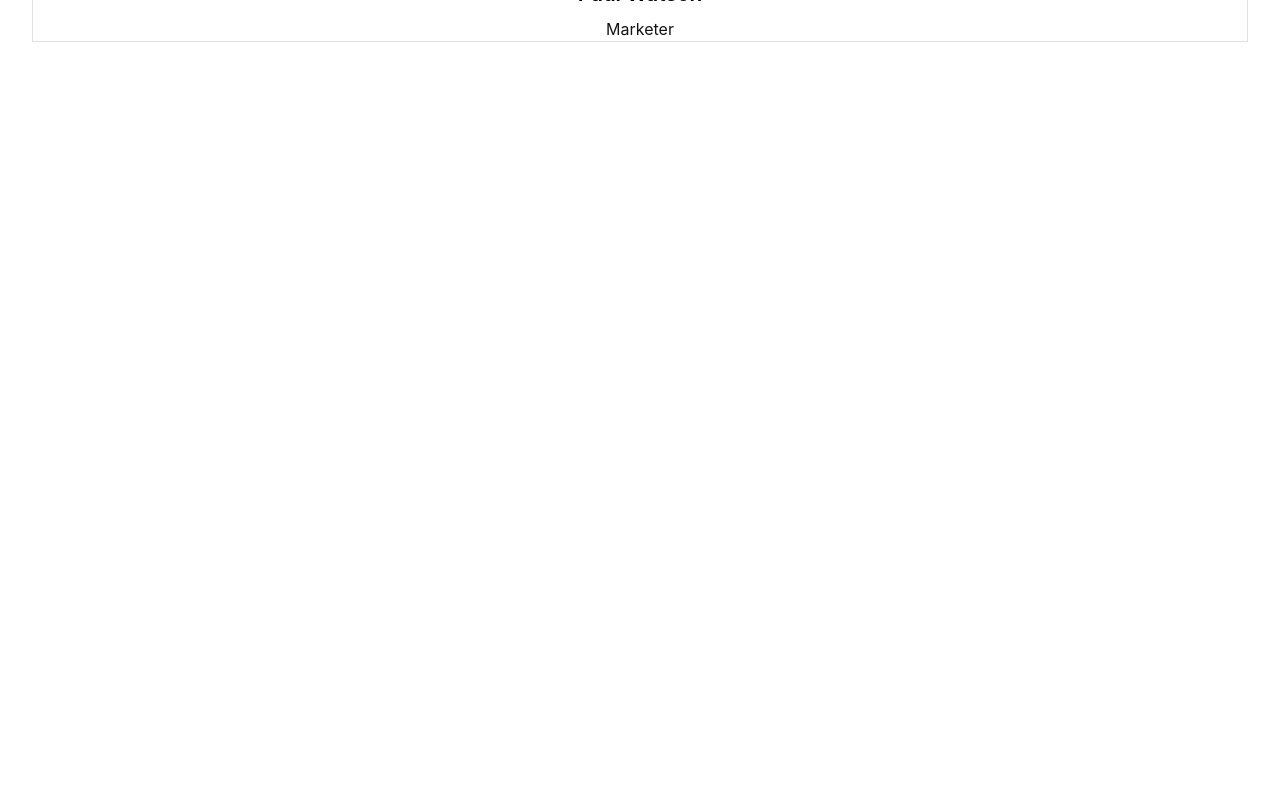
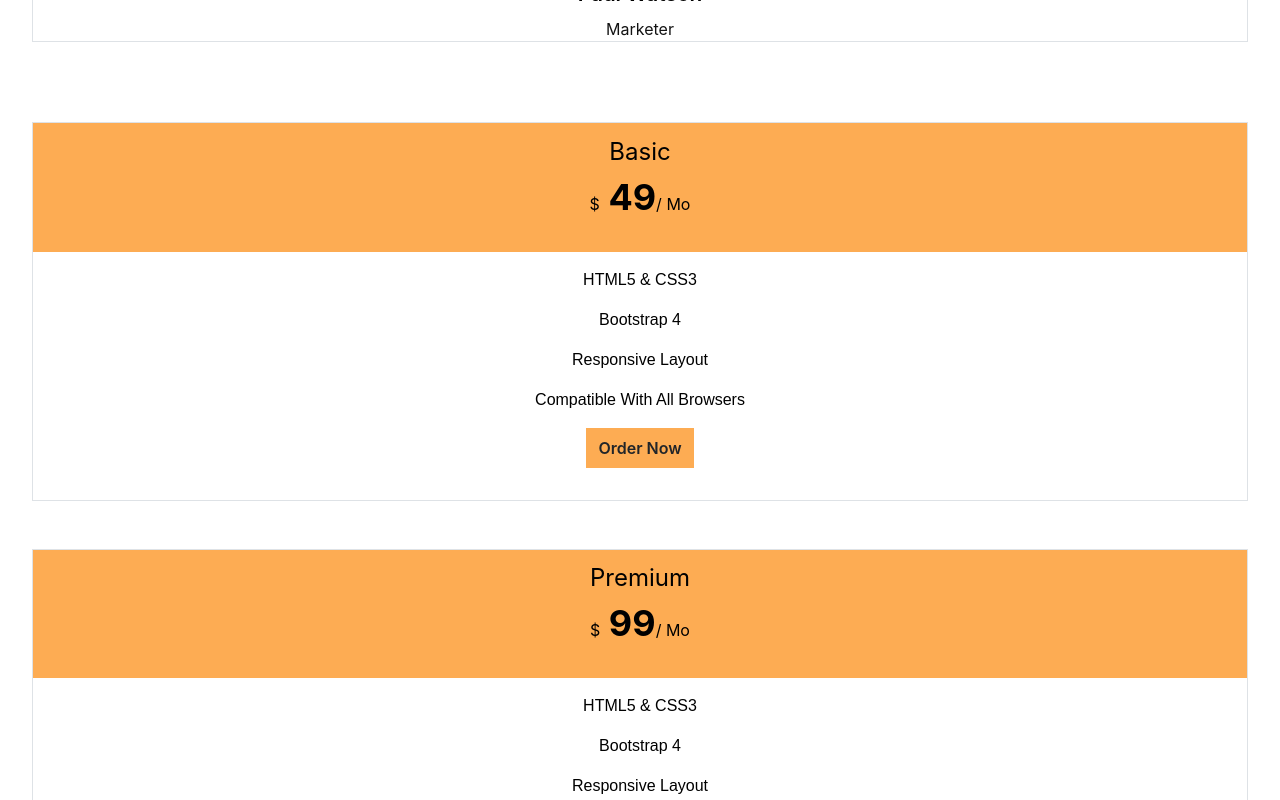
Before and after one commit to BLADEHEDA/Dotcom-Creative-Multipage-Page-App, a React (Create React App) app: page / in a window 1280 px wide. Shown: the part 6140-6940 px from the top of the page. Before the commit the page ends 6262 px from the top, so only its background shows below. Built offline with nearby package versions, Linux system fonts and the light colour scheme.

Commit message:
price car doene

```diff
--- a/src/Components/Home/Home.css
+++ b/src/Components/Home/Home.css
@@ -22,9 +22,13 @@
   background-color: #fff;
   border: 1px solid #dee2e6;
 }
-.InfoProp,.ExperienceProp,.Teamprop{
+.InfoProp,.ExperienceProp,.Teamprop,.PriceProp{
   border:  1px solid #dee2e6;
+}
+.services{
+  font-family: "Raleway", sans-serif;
 }
 
 
+
 }
--- a/src/Components/Home/Home.jsx
+++ b/src/Components/Home/Home.jsx
@@ -2,6 +2,7 @@ import React from 'react'
 import Experience from './Experience'
 import Info from './Info'
 import Mainbar from './Mainbar'
+import Pricing from './Pricing'
 import Provider from './Provider'
 import Services from './Services'
 import Team from './Team'
@@ -16,6 +17,7 @@ const Home = () => {
       <Services/>
       <Experience/>
       <Team/>
+      <Pricing/>
     </div>
   )
 }
--- /dev/null
+++ b/src/Components/Home/Pricing.jsx
@@ -0,0 +1,37 @@
+import React from 'react'
+import Button from '../Shared/Button'
+
+const PriceProp = (props) => {
+    return (
+      <main className='PriceProp text-center pb-[2em] mb-[3em]'>
+        <section className="price-div bg-[#FDAC53] pt-[0.65em]  pb-[0.75em] ">
+            <div className="price-type font-[400] text-[1.5em] ">{props.type}  </div>
+            <div className="price mb-[1em]">
+                <span className='currency text-[1em]'>$</span>
+                <span className='currency font-[700] text-[2.25em] '> {props.price}</span>
+                <span className="rate text-[1em]">/ Mo</span> </div>
+        </section>
+        <section className="services text-[ #4A4A4A] ">
+            <div className="service mt-[1em]  ">HTML5 & CSS3</div>
+            <div className="service mt-[1em] ">Bootstrap 4</div>
+            <div className="service mt-[1em] ">Responsive Layout</div>
+            <div className="service mt-[1em] ">Compatible With All Browsers</div>
+        </section>
+        <div className="Team-ntn"><Button style={{marginTop:"1em" }} name="Order Now"/>  </div>
+      </main>
+    )
+  }
+
+const Pricing = () => {
+  return (
+    <main className='Pricing mx-[2em] my-[5em]'>
+        <div className="pricing-top">
+        <PriceProp price="49" type="Basic"   />
+        <PriceProp price="99" type="Premium"   />
+        </div>
+
+    </main>
+  )
+}
+
+export default Pricing
```
